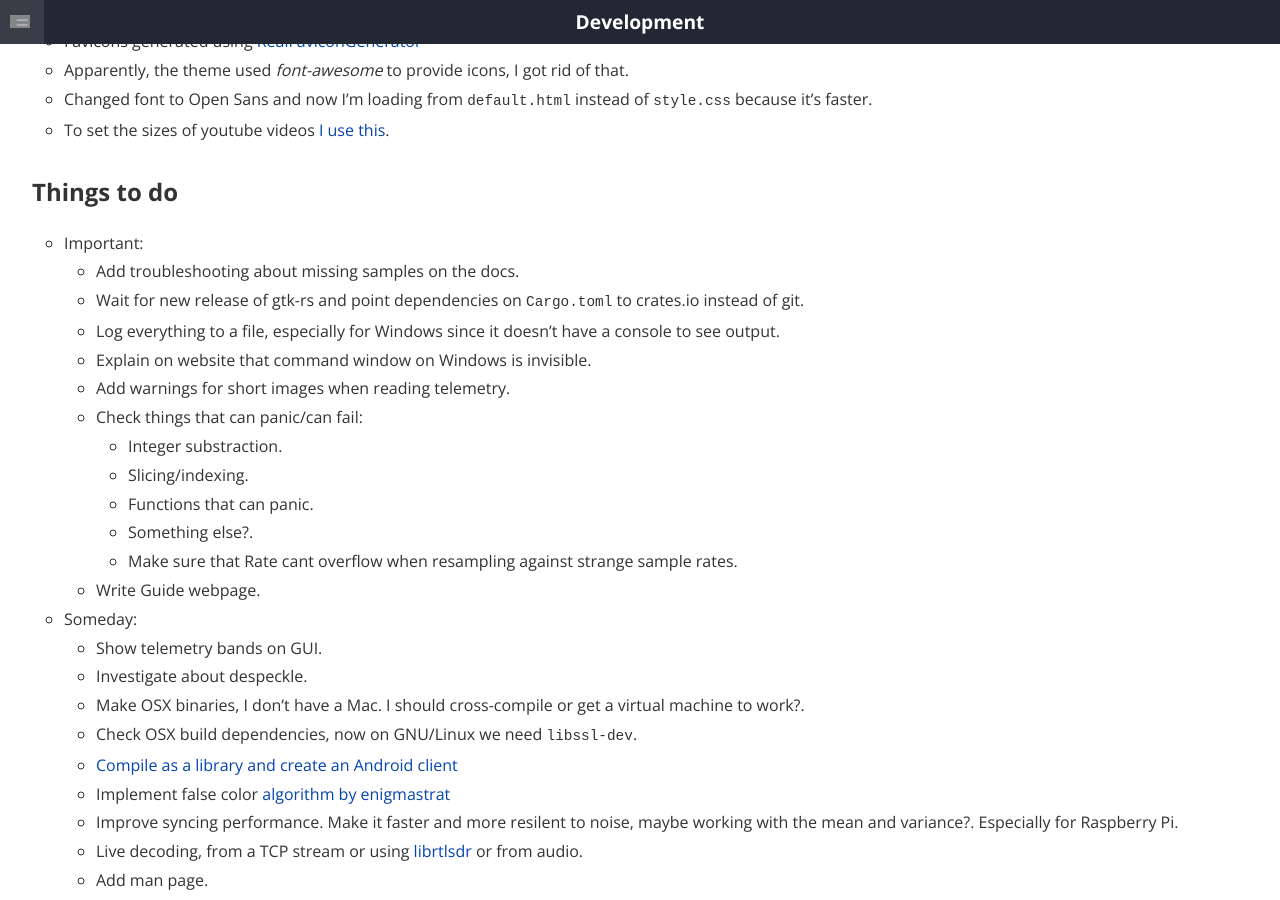
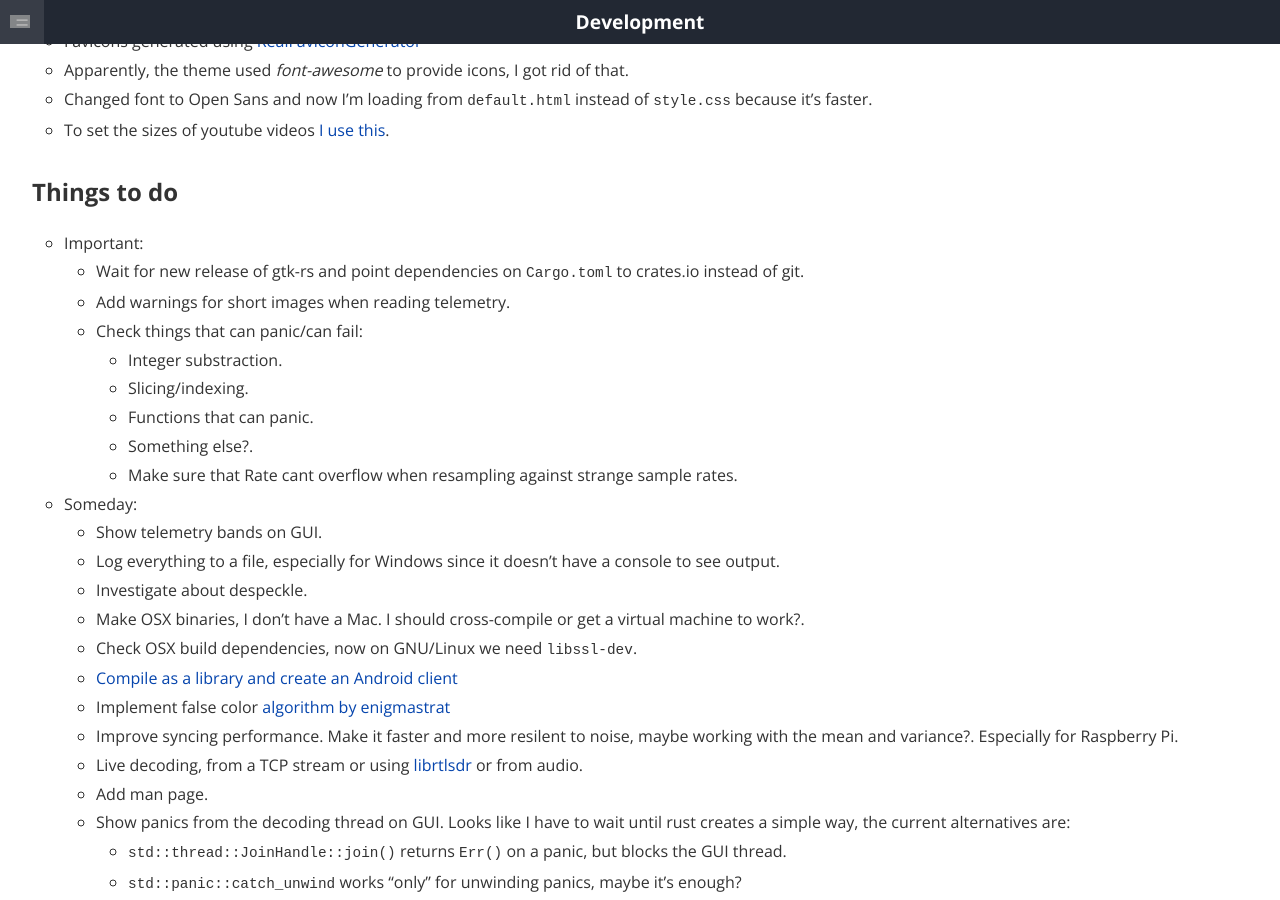
Before and after one commit to martinber/noaa-apt, a Jekyll site: the page built from docs/development.md, in a window 1280 px wide and 900 px high, scrolled down 1589 px. Built offline with Jekyll 4.4.1, drawn with Linux system fonts in a browser that asks for light colours.

Commit message:
Documentation

```diff
--- a/docs/development.md
+++ b/docs/development.md
@@ -80,15 +80,8 @@ Notes:
 
 - Important:
 
-    - Add troubleshooting about missing samples on the docs.
-
     - Wait for new release of gtk-rs and point dependencies on `Cargo.toml` to
       crates.io instead of git.
-
-    - Log everything to a file, especially for Windows since it doesn't have a
-      console to see output.
-
-    - Explain on website that command window on Windows is invisible.
 
     - Add warnings for short images when reading telemetry.
 
@@ -105,11 +98,12 @@ Notes:
         - Make sure that Rate cant overflow when resampling against strange
             sample rates.
 
-    - Write Guide webpage.
-
 - Someday:
 
     - Show telemetry bands on GUI.
+
+    - Log everything to a file, especially for Windows since it doesn't have a
+      console to see output.
 
     - Investigate about despeckle.
 
```
